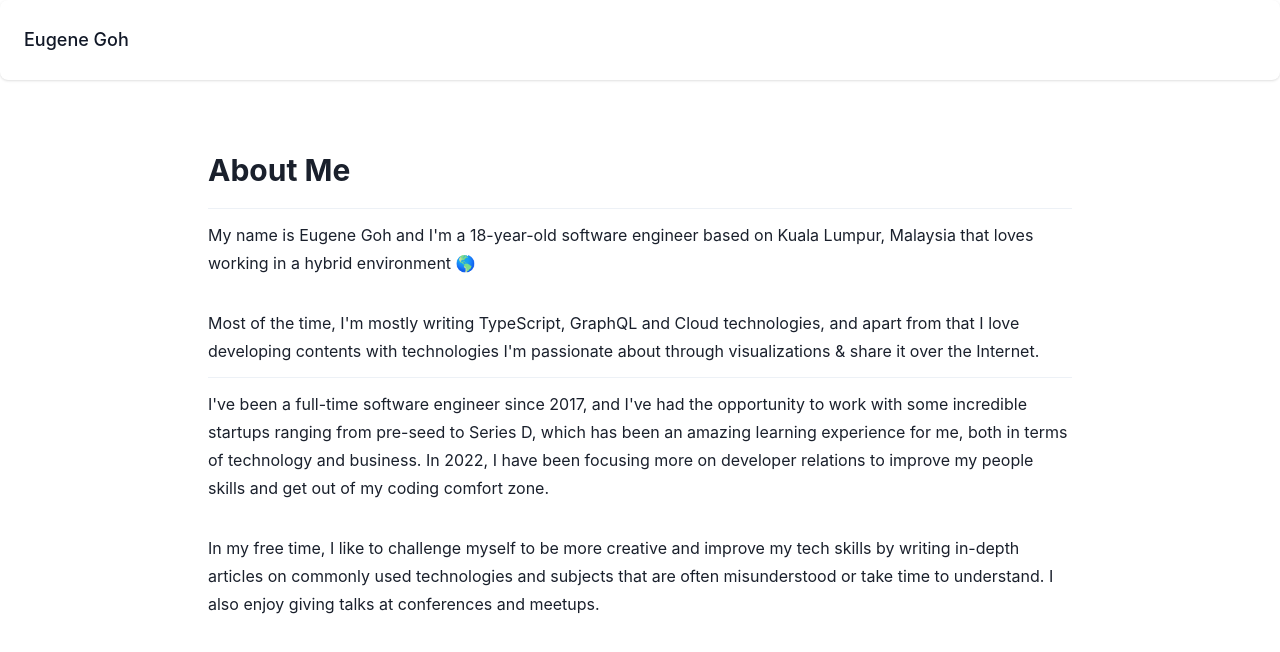
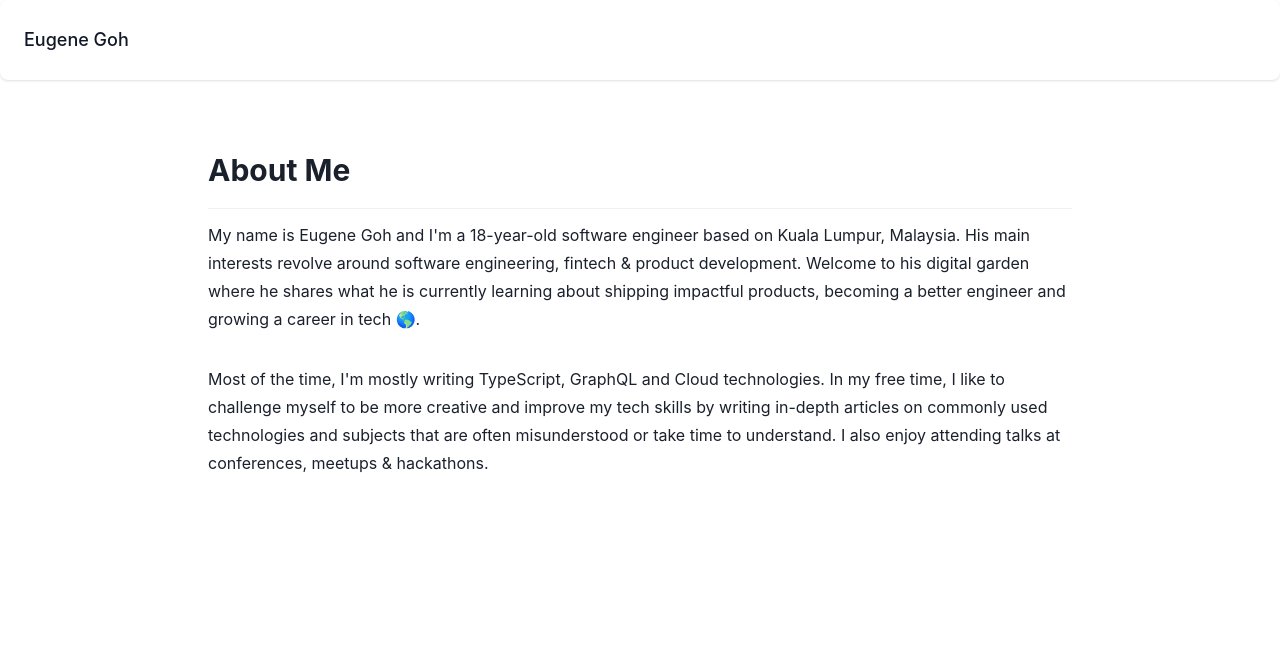
Before and after one commit to EugeneGohh/eugenegoh.dev, a Next.js app: page /about in a window 1280 px wide. Shown: the top 652 px of the page. Built offline with nearby package versions, Linux system fonts and the light colour scheme.

Commit message:
new about page

```diff
--- a/pages/about/index.jsx
+++ b/pages/about/index.jsx
@@ -19,33 +19,13 @@ export default function About() {
 
           <Divider orientation="horizontal" my={3} />
           <p className="mt-2 subpixel-antialiased leading-7 first:mt-0">
-            {`My name is Eugene Goh and I'm a 18-year-old software engineer based on Kuala Lumpur, Malaysia that loves working in a hybrid environment 🌎`}
+            {`My name is Eugene Goh and I'm a 18-year-old software engineer based on Kuala Lumpur, Malaysia. His main interests revolve around software engineering, fintech & product development. Welcome to his digital garden where he shares what he is currently learning about shipping impactful products, becoming a better engineer and growing a career in tech 🌎.`}
           </p>
 
           <br />
 
           <p className="mt-2 subpixel-antialiased leading-7 first:mt-0">
-            {`Most of the time, I'm mostly writing TypeScript, GraphQL and Cloud technologies, and apart from that I love developing contents with technologies I'm passionate about through visualizations & share it over the Internet.`}
-          </p>
-
-          <Divider orientation="horizontal" my={3} />
-
-          <p className="mt-2 subpixel-antialiased leading-7 first:mt-0">
-            {`I've been a full-time software engineer since 2017, and I've had the
-            opportunity to work with some incredible startups ranging from
-            pre-seed to Series D, which has been an amazing learning experience
-            for me, both in terms of technology and business. In 2022, I have
-            been focusing more on developer relations to improve my people
-            skills and get out of my coding comfort zone.`}
-          </p>
-
-          <br />
-
-          <p className="mt-2 subpixel-antialiased leading-7 first:mt-0">
-            {`In my free time, I like to challenge myself to be more creative and
-            improve my tech skills by writing in-depth articles on commonly used
-            technologies and subjects that are often misunderstood or take time
-            to understand. I also enjoy giving talks at conferences and meetups.`}
+            {`Most of the time, I'm mostly writing TypeScript, GraphQL and Cloud technologies. In my free time, I like to challenge myself to be more creative and improve my tech skills by writing in-depth articles on commonly used technologies and subjects that are often misunderstood or take time to understand. I also enjoy attending talks at conferences, meetups & hackathons.`}
           </p>
         </section>
       </Container>
```
